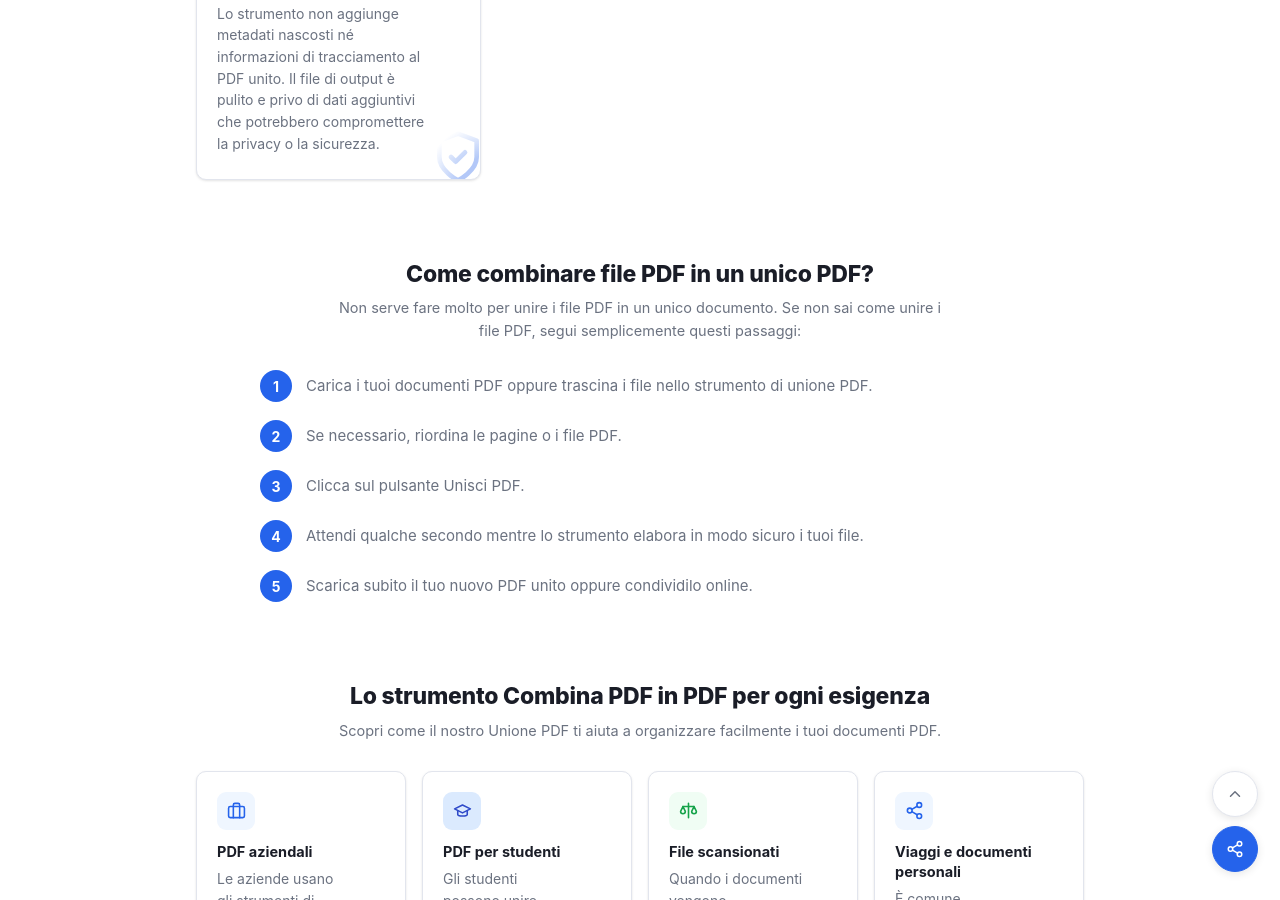
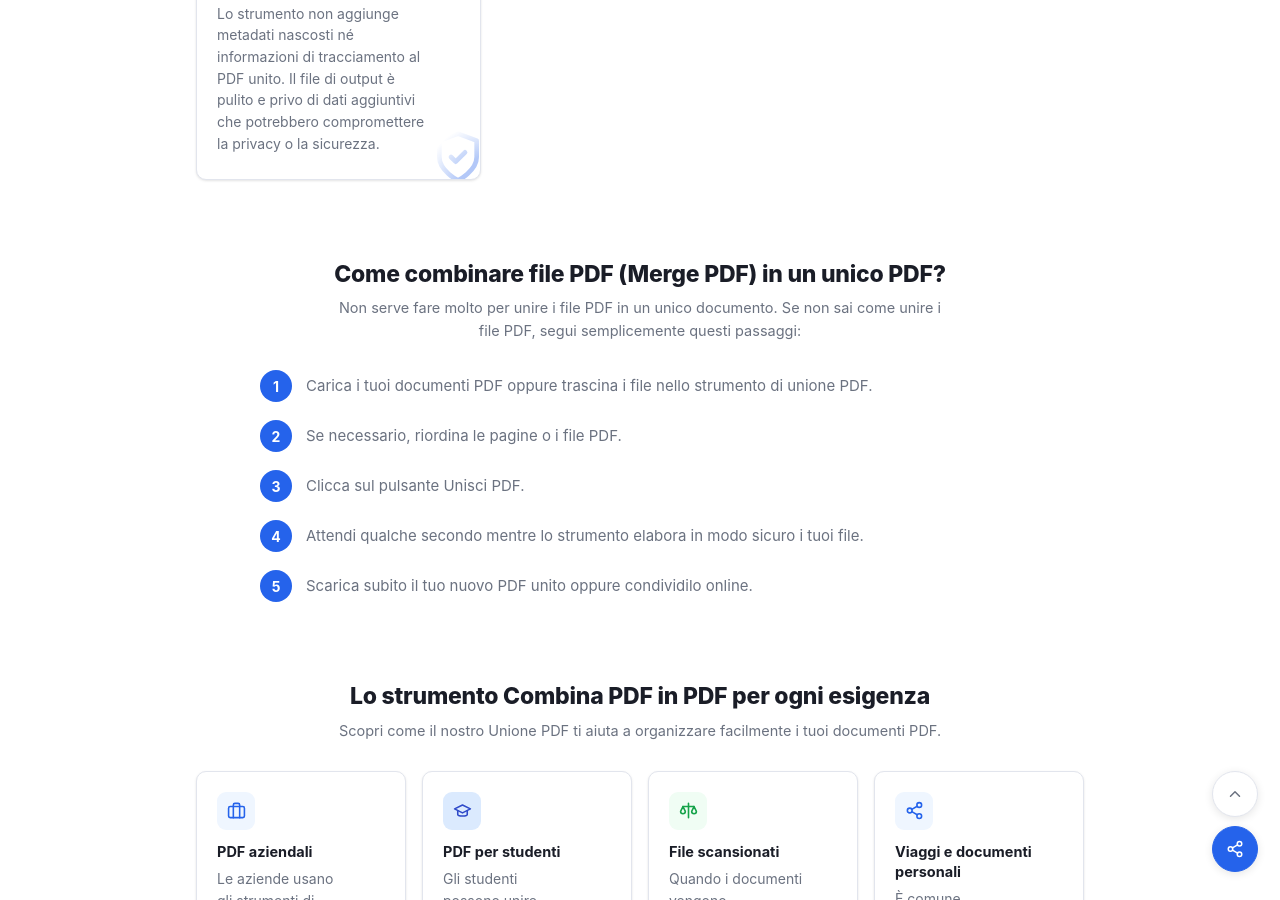
Before and after one commit to rforrupesh/jekyllmultilingual, a Jekyll site: the page built from it/index.md, in a window 1280 px wide and 900 px high, scrolled down 2845 px. Built offline with Jekyll 4.4.1, drawn with Linux system fonts in a browser that asks for light colours; some of the changed text lies outside the part shown.

Commit message:
Update index.md

```diff
--- a/it/index.md
+++ b/it/index.md
@@ -938,7 +938,7 @@ Combina PDF
 
   <section class="isec-block isec-how" aria-labelledby="isec-how-title">
     <div class="isec-block__head">
-      <h2 id="isec-how-title" class="isec-block__title">Come combinare file PDF in un unico PDF?</h2>
+      <h2 id="isec-how-title" class="isec-block__title">Come combinare file PDF (Merge PDF) in un unico PDF?</h2>
       <p class="isec-block__subtitle">Non serve fare molto per unire i file PDF in un unico documento. Se non sai come unire i file PDF, segui semplicemente questi passaggi:</p>
     </div>
     <ol class="isec-steps">
```
Also changed, not shown: other parts of it/index.md (+1 -1 lines).
